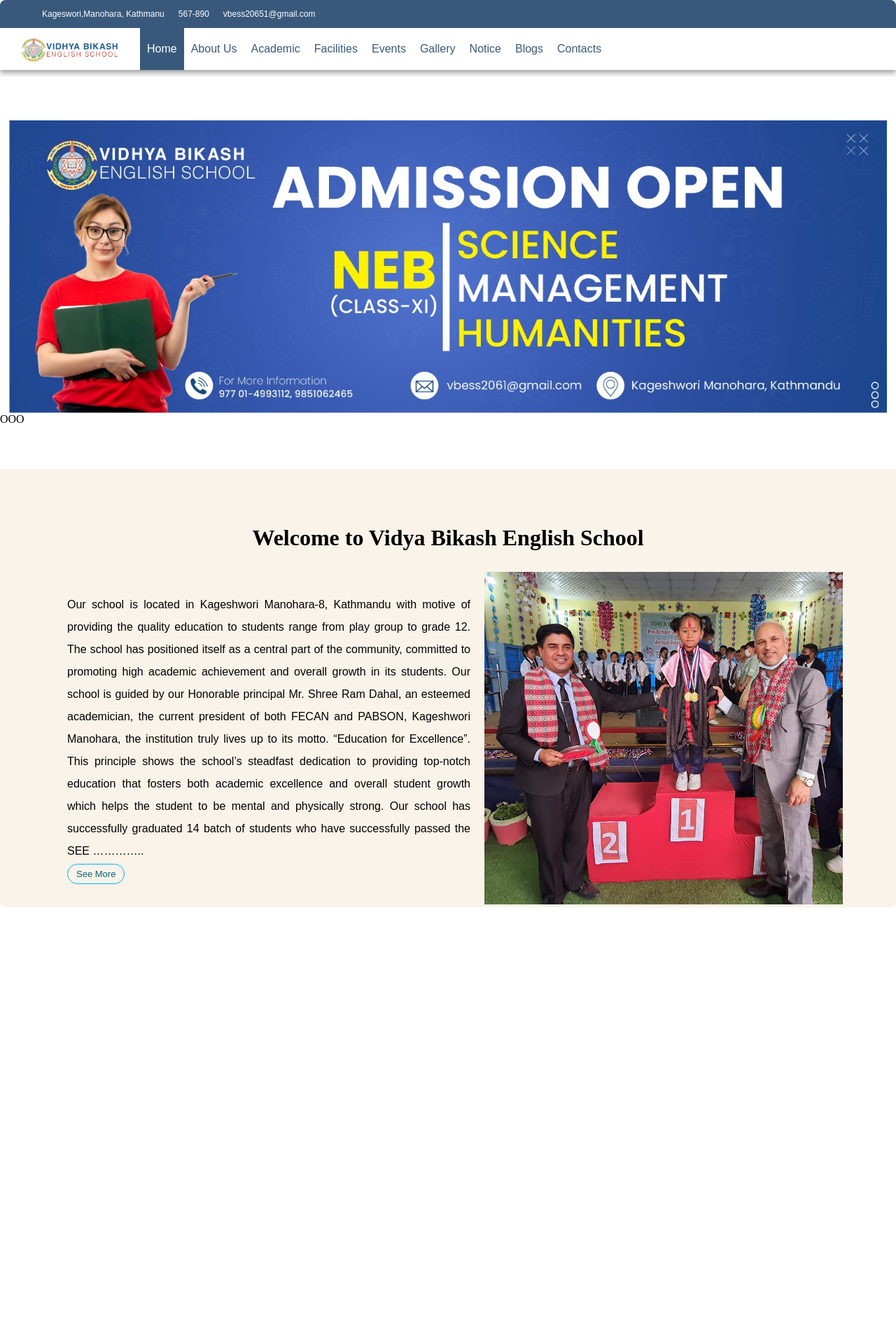
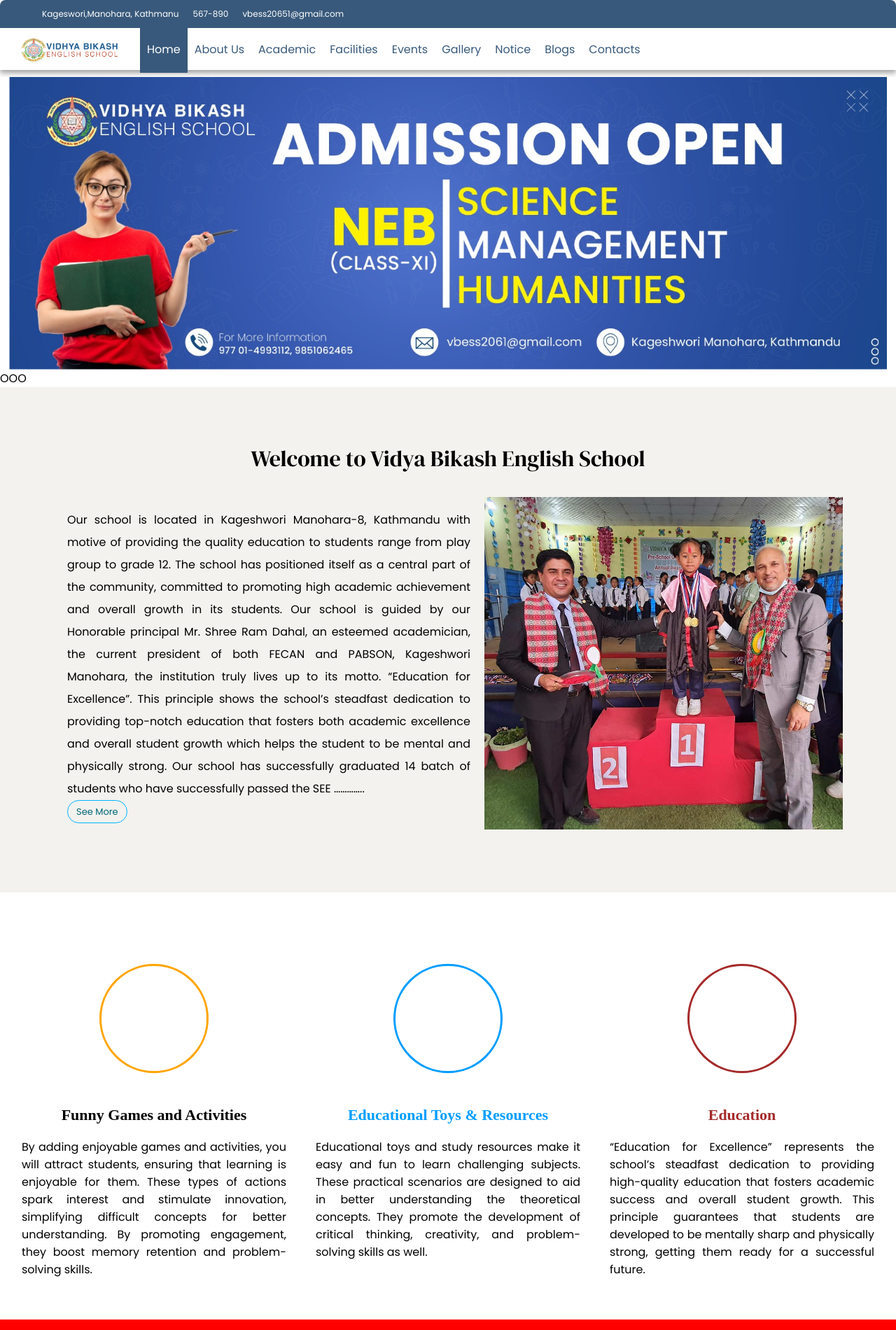
Before and after one commit to Nitesh-Poudel/VBES, a plain HTML site: page htmls/index.html in a window 1280 px wide. Shown: the top 1900 px of the page at 70% size. Before the commit the page ends 1296 px from the top, so only its background shows below. Drawn offline with Linux system fonts and the light colour scheme.

Commit message:
some more update

```diff
--- a/css/home.css
+++ b/css/home.css
@@ -1,40 +1,237 @@
-*{margin:0px;padding:0px}
-body{font-family: "Poppins";}
-.container{border-radius:8px;overflow:hidden}
+@import url('https://fonts.googleapis.com/css2?family=Poppins:ital,wght@0,100;0,200;0,300;0,400;0,500;0,600;0,700;0,800;0,900;1,100;1,200;1,300;1,400;1,500;1,600;1,700;1,800;1,900&display=swap');
+@import url('https://fonts.googleapis.com/css2?family=DM+Serif+Display:ital@0;1&family=Poppins:ital,wght@0,100;0,200;0,300;0,400;0,500;0,600;0,700;0,800;0,900;1,100;1,200;1,300;1,400;1,500;1,600;1,700;1,800;1,900&display=swap');
 
-.nav{box-shadow: 0 4px 8px rgba(0, 0, 0, 0.4);width:100vw}
-nav.top{width:100vw;height:40px;background-color:#38597b;display:flex;align-items: center;color:white; font-family: "Poppins", Sans-serif;font-size:12px}
-nav.top a{text-decoration: none; color:white;margin:0px 10px;}
-nav.top .info{margin-left:50px;display:flex}
-.info{display:block;margin:5px 10px;}
+* {
+    margin: 0px;
+    padding: 0px;
+    font-family: "Poppins", sans-serif;
+    font-weight: 400;
+}
+
+body {
+    font-family: "Poppins";
+}
+
+.container {
+    border-radius: 8px;
+    overflow: hidden;
+    display:flex;
+    flex-direction: column;
+}
+
+.nav {
+    box-shadow: 0 4px 8px rgba(0, 0, 0, 0.4);
+    width: 100vw
+}
+
+nav.top {
+    width: 100vw;
+    height: 40px;
+    background-color: #38597b;
+    display: flex;
+    align-items: center;
+    color: white;
+    font-family: "Poppins", Sans-serif;
+    font-size: 12px
+}
+
+nav.top a {
+    text-decoration: none;
+    color: white;
+    margin: 0px 10px;
+}
+
+nav.top .info {
+    margin-left: 50px;
+    display: flex
+}
+
+.info {
+    display: block;
+    margin: 5px 10px;
+}
 
 
 
-.pageLinks{height:60px; font-family:  "Poppins", Sans-serif;font-size: 16px;
-    font-weight: 400;}
-.pageLinks, .links ul{display:flex;align-items: center;}
- .links ul a{text-decoration: none;padding:22px 10px;color:#38597b}
- .links ul a:hover{background-color:#38597b; color:white}
-.schoolLogo{width:200px;display:flex;justify-content: center; }
-.schoolLogo img{width:150px}
-#selected{background-color:#38597b; color:white}
+.pageLinks {
+    height: 60px;
+    font-family: "Poppins", Sans-serif;
+    font-size: 16px;
+    font-weight: 400;
+}
+
+.pageLinks,
+.links ul {
+    display: flex;
+    align-items: center;
+}
+
+.links ul a {
+    text-decoration: none;
+    padding: 22px 10px;
+    color: #38597b
+}
+
+.links ul a:hover {
+    background-color: #38597b;
+    color: white
+}
+
+.section-title {
+    font-family: "DM Serif Display", serif;
+}
 
 
-.pageLink ul li a:hover{background-color: rgb(42, 42, 81);}
+.schoolLogo {
+    width: 200px;
+    display: flex;
+    justify-content: center;
+}
 
-.content{margin-top: 10px; width:100%;display:flex;justify-content: center;}
-.bannerImg{display:flex;flex-direction:column;justify-content:center;width:100vw; height:70vh ;background-color:rgb(255, 255, 255)}
-.bannerImg .img{display:flex;justify-content: center;}
-.content img{width:98vw}
+.schoolLogo img {
+    width: 150px
+}
+
+#selected {
+    background-color: #38597b;
+    color: white
+}
+
+
+.pageLink ul li a:hover {
+    background-color: rgb(42, 42, 81);
+}
+
+.content {
+    margin-top: 10px;
+    width: 100%;
+    display: flex;
+    justify-content: center;
+}
+
+.bannerImg {
+    display: flex;
+    flex-direction: column;
+    justify-content: center;
+    width: 100vw;
+    ;
+    background-color: rgb(255, 255, 255)
+}
+
+.bannerImg .img {
+    display: flex;
+    justify-content: center;
+}
+
+.content img {
+    width: 98vw
+}
 
 /*2nd page*/
 
-.welcomePage{width:100vw;background-color: rgb(250, 243, 234);padding-top: 80px;display:flex;flex-direction: column;align-items: center;}
-.welcomePage .heading{width:100%; text-align: center;}
-.welcomeContent{margin-top:30px;display:flex;width:90%;justify-content: space-between;align-items: center;flex-wrap: wrap;justify-content: center;}
-.welcomePage .contents{width:50%;text-align: justify;
-    font-family: "Poppins", Sans-serif;padding:20px;line-height: 2;}
+.welcomePage {
+    width: 100vw;
+    background-color: rgb(243, 242, 238);
+    padding: 80px 0px;
+    display: flex;
+    flex-direction: column;
+    align-items: center;
+}
 
-.welcomeContent .contents a{text-decoration: none;padding: 6px 12px;border:1px solid rgb(0, 179, 255);border-radius: 20px; font-size: small;color: rgb(4, 103, 121);}
+.welcomePage .heading {
+    width: 100%;
+    text-align: center;
+}
 
-.welcomePage .welcomeImg img{width:40vw;min-width: 300px}
+.welcomeContent {
+    margin-top: 30px;
+    display: flex;
+    width: 90%;
+    justify-content: space-between;
+    align-items: center;
+    flex-wrap: wrap;
+    flex-basis: 200;
+    justify-content: center;
+}
+
+.welcomePage .contents {
+    width: 50%;
+    text-align: justify;
+    font-family: "Poppins", Sans-serif;
+    padding: 20px;
+    line-height: 2;
+}
+
+.welcomeContent .contents a {
+    text-decoration: none;
+    padding: 6px 12px;
+    border: 1px solid rgb(0, 179, 255);
+    border-radius: 20px;
+    font-size: small;
+    color: rgb(4, 103, 121);
+}
+
+.welcomePage .welcomeImg img {
+    width: 40vw;
+    min-width: 300px
+}
+
+
+/*3rd page*/
+.facilities {
+    display: flex;
+    justify-content: space-around;
+    padding: 50px 10px;
+    text-align: justify;
+    flex-wrap: wrap;
+}
+
+.facilities .cards {
+    width: 30%;
+    height: 500px;
+    border-radius: 10px;
+    display: flex;
+    flex-direction: column;
+    align-items: center;
+    padding: 5px 10px
+}
+
+.facilities .cards:hover {
+    background-color: whitesmoke;
+}
+
+.cards .about-facility div {
+    text-align: center;
+    padding-bottom: 20px;
+    font-weight: 400;
+}
+
+.cards .about-facility div h3 {
+    font-weight: 900;
+    font-family: Serif;
+    font-size: 22px;
+}
+
+.card-img {
+    width: 100%;
+    height: 50%;
+    display: flex;
+    justify-content: center;
+    align-items: center;
+}
+
+.card-img div {
+    width: 150px;
+    height: 150px;
+    border-radius: 50%;
+}
+
+
+
+/*forth page*/
+.programs {width:100%;display: flex;flex-direction: column;align-items: center;justify-content:space-around;background-color:  red;padding:100px 20px}
+.programs .heading{text-align: center;width:100%}
+.programs .program-items{height:100vh;display:flex}
+.programs .card{width:30%;height:500px;background-color: yellow; border-radius: 10px;display:flex;flex-direction: column;align-items: center;}
+.programs .card .card-img{height:50%;width:90%;border:1px solid black;border-radius: 8px;overflow: hidden;}
+.programs .card .program-info{height:50%;width:90%;border:1px solid black}
--- a/css/responsiveHome.css
+++ b/css/responsiveHome.css
@@ -1,8 +1,8 @@
-@media screen and (max-width: 800px) {
+@media screen and (max-width: 900px) {
     /* CSS rules for screens 768px and above */
-    .welcomePage .content{width:100%;}
-
+    .welcomePage .contents{width:100%;}
+    .welcomePage h1{font-size: 22px;}
     .welcomePage .welcomeImg img{width:100%;}
 
-
+    .facilities .cards{width:100%}
   }
--- a/htmls/index.html
+++ b/htmls/index.html
@@ -56,7 +56,7 @@
 
         <div class="welcomePage">
             <div class="heading">
-                <h1>Welcome to Vidya Bikash English School</h1>
+                <h1 class="section-title">Welcome to Vidya Bikash English School</h1>
             </div>
             <div class="welcomeContent">
                 <div class="contents">
@@ -69,6 +69,57 @@
             </div>
         </div>
 
+        <!--3rd page-->
+        <div class="facilities">
+            <div class="cards">
+                <div class="card-img">
+                    <div style="border:3px solid orange"></div>
+                </div>
+                <div class="about-facility">
+                    <div><h3>Funny Games and Activities</h3></div>
+                    <p>By adding enjoyable games and activities, you will attract students, ensuring that learning is enjoyable for them. These types of actions spark interest and stimulate innovation, simplifying difficult concepts for better understanding. By promoting engagement, they boost memory retention and problem-solving skills. </p>                </div>
+            </div>
+            <div class="cards">
+                <div class="card-img">
+                    <div style="border:3px solid rgb(0, 157, 255)"></div>
+                </div>
+                <div class="about-facility">
+                    <div><h3 style="color:rgb(0, 157, 255)">Educational Toys & Resources</h3></div>
+                    <p>Educational toys and study resources make it easy and fun to learn challenging subjects. These practical scenarios are designed to aid in better understanding the theoretical concepts. They promote the development of critical thinking, creativity, and problem-solving skills as well. </p>
+                </div>
+            </div>
+            <div class="cards">
+                <div class="card-img">
+                    <div style="border:3px solid brown"></div>
+                </div>
+                <div class="about-facility">
+                    <div><h3 style="color:brown">Education</h3></div>
+                    <p>“Education for Excellence” represents the school’s steadfast dedication to providing high-quality education that fosters academic success and overall student growth. This principle guarantees that students are developed to be mentally sharp and physically strong, getting them ready for a successful future.</p>
+                </div>
+            </div>
+        </div>
+
+        <!--Fourth page-->
+        <div class="programs">
+            <div class="heading">
+                <h1 style="color: rgb(3, 50, 66); font-weight: 500;font-size: 39px;">Academic Program</h1>
+            </div>
+            <div class="program-items">
+                <div class="card">
+                    <div class="card-img">
+                        <img src="../asset/prePrimary.png" alt="">
+                    </div>
+                    <div class="program-info">
+                        <h1>Pre primary</h1>
+                        <p>At Vidhya Bikash English School, we believe in providing a nurturing and stimulating environment for our youngest learners in the Pre-Primary section. </p>
+                    </div>
+                    <div class="program-level">
+                        <p style="font-size: 8px;">PlayGroup to UKG</p>
+                    </div>
+                </div>
+
+            </div>
+        </div>
 
     </div>
 
```
Also changed, not shown: asset/leftArrrow.jpg (added), asset/prePrimary.png (added), asset/rightArrow.jpg (added).
